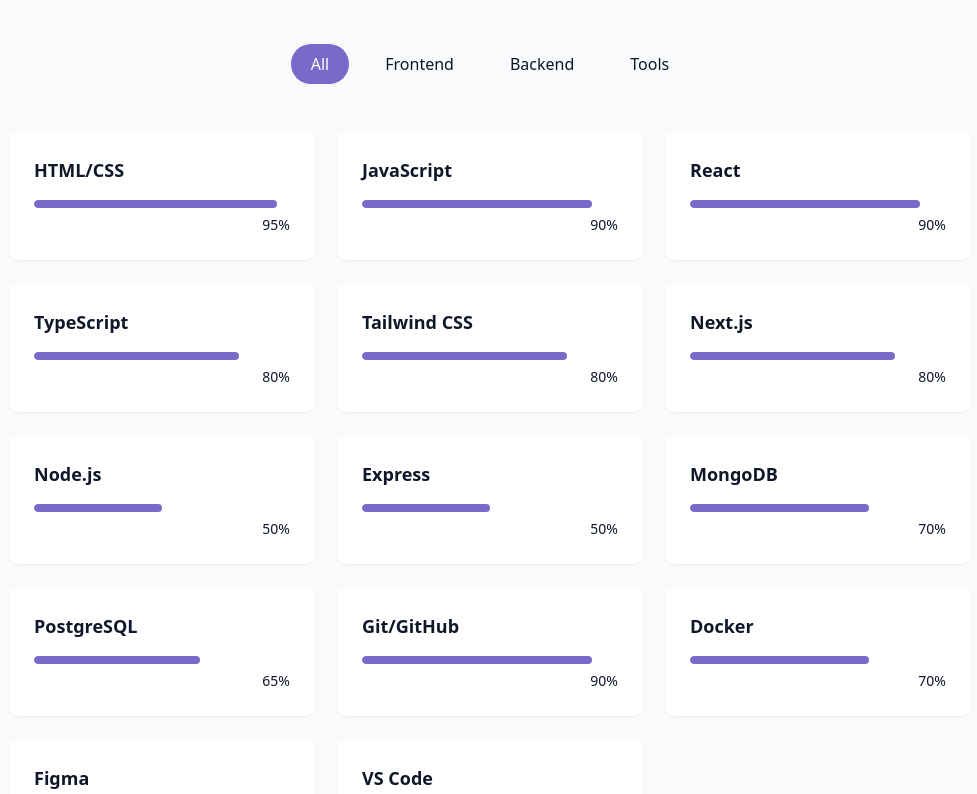
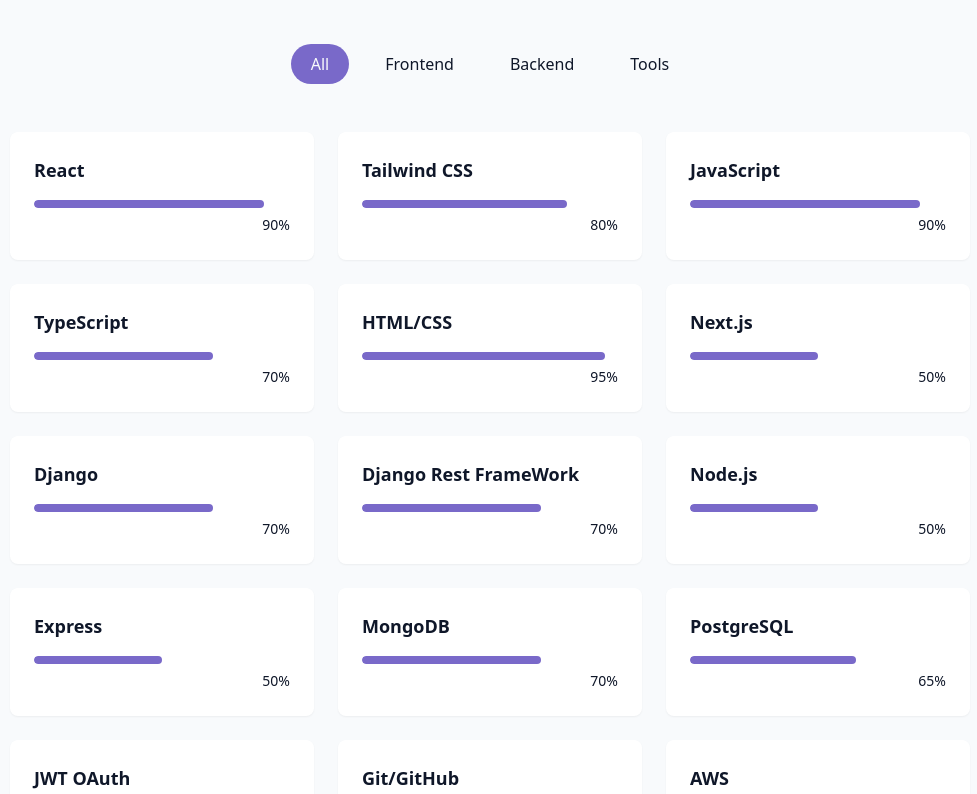
Before and after one commit to Lalitpandey1/My-Portfolio-Website, a React (Vite) app: page / in a window 1280 px wide. Shown: the part 1646-2440 px from the top of the page, without its empty margins (150-1127 px from the left). Built offline with nearby package versions, Linux system fonts and the light colour scheme.

Commit message:
Reorganize skills list with updated levels and categories
Learned new skills and updated the repo

```diff
--- a/src/components/SkillsSection.jsx
+++ b/src/components/SkillsSection.jsx
@@ -3,23 +3,26 @@
 
 const skills = [
   // Frontend
+  { name: "React", level: 90, category: "frontend" },
+  { name: "Tailwind CSS", level: 80, category: "frontend" },
+  { name: "JavaScript", level: 90, category: "frontend" },
+  { name: "TypeScript", level: 70, category: "frontend" },
   { name: "HTML/CSS", level: 95, category: "frontend" },
-  { name: "JavaScript", level: 90, category: "frontend" },
-  { name: "React", level: 90, category: "frontend" },
-  { name: "TypeScript", level: 80, category: "frontend" },
-  { name: "Tailwind CSS", level: 80, category: "frontend" },
-  { name: "Next.js", level: 80, category: "frontend" },
+  { name: "Next.js", level: 50, category: "frontend" },
 
   // Backend
+  { name: "Django", level: 70, category: "backend" },
+  { name: "Django Rest FrameWork", level: 70, category: "backend" },
   { name: "Node.js", level: 50, category: "backend" },
   { name: "Express", level: 50, category: "backend" },
   { name: "MongoDB", level: 70, category: "backend" },
   { name: "PostgreSQL", level: 65, category: "backend" },
+  { name: "JWT OAuth", level: 50, category: "backend" },
   // { name: "GraphQL", level: 60, category: "backend" },
 
   // Tools
   { name: "Git/GitHub", level: 90, category: "tools" },
-  { name: "Docker", level: 70, category: "tools" },
+  { name: "AWS", level: 60, category: "tools" },
   { name: "Figma", level: 65, category: "tools" },
   { name: "VS Code", level: 90, category: "tools" },
 ];
```
